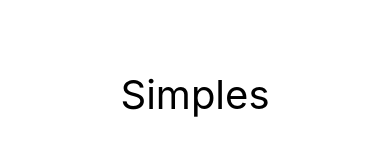
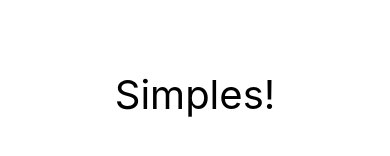
Before and after one commit to gfnasc/curso-reactnative-cod3rs, a React Native app: screen / in a window 390 px wide. Shown: the part 328-484 px from the top of the page. Built offline with nearby package versions, Linux system fonts and the light colour scheme.

Commit message:
usando props

```diff
--- a/App.js
+++ b/App.js
@@ -5,7 +5,7 @@ import Simples from './src/components/Simples'
 export default function App() {
   return (
     <View style={styles.container}>
-      <Simples></Simples>
+      <Simples texto="Simples!"></Simples>
     </View>
   );
 }
--- a/src/components/Simples.js
+++ b/src/components/Simples.js
@@ -1,10 +1,10 @@
 import React from 'react';
 import { StyleSheet, Text, View, Button } from 'react-native';
 
-export default () => {
+export default (props) => {
     return (
         <View>
-            <Text style={styles.f20}>Simples</Text>
+            <Text style={styles.f20}>{props.texto}</Text>
         </View>
     );
 }
```
